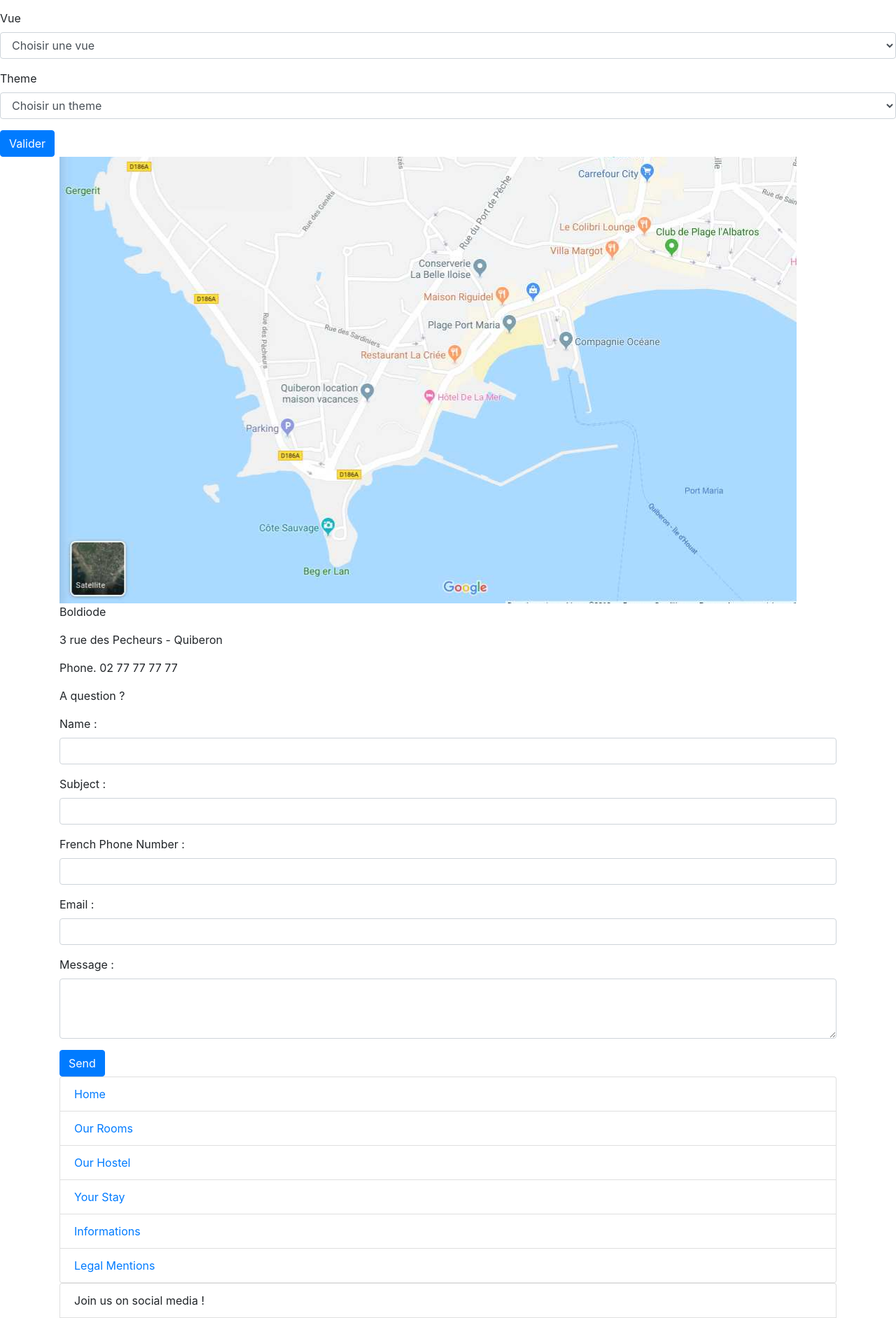
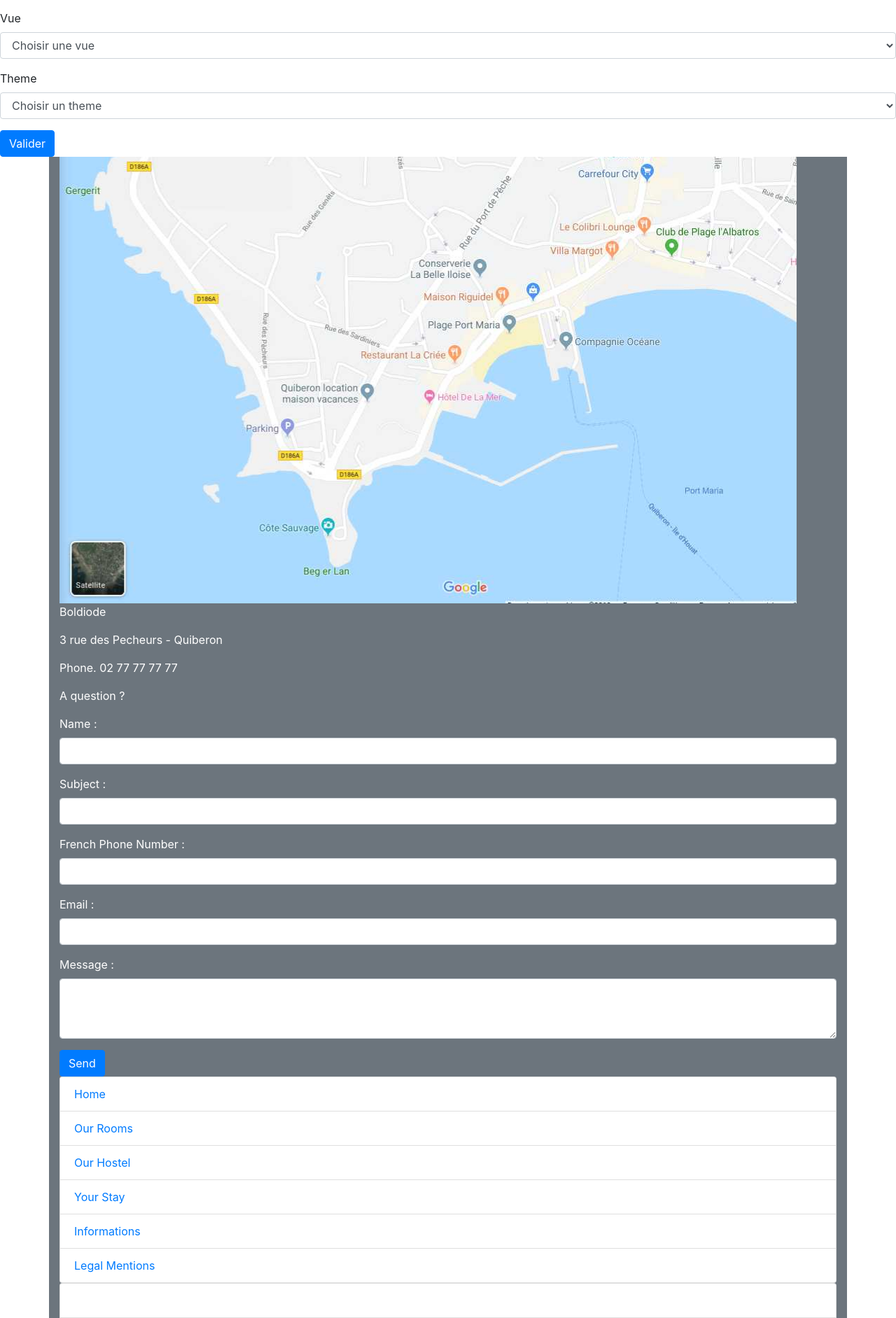
Before and after one commit to apsuma/nantes-0919-php-boldiode, a PHP site: template src/View/Room/add.html.twig in a window 1280 px wide. Shown: the part 700-2583 px from the top of the page at 70% size. Run offline with PHP 8.4, Linux system fonts and the light colour scheme; the template is opened without the code that fills it, so the values that code supplies are empty; some libraries are stand-ins or nearby versions.

Commit message:
mise en avant du footer

```diff
--- a/src/View/Home/_footer.html.twig
+++ b/src/View/Home/_footer.html.twig
@@ -1,4 +1,4 @@
-<footer class="container">
+<footer class="container bg-secondary text-white">
     <div class="row">
         <div class="col-12">
             <a href="https://www.google.com/maps/d/viewer?vpsrc=6&ctz=-120&ie=UTF8&msa=0&t=h&ll=47.47740371334395%2C-3.1260469155006376&spn=0.115957%2C0.308647&z=16&source=embed&mid=1ZSxXpfM-02at_5vhMUYr-W0aA1M">
```
